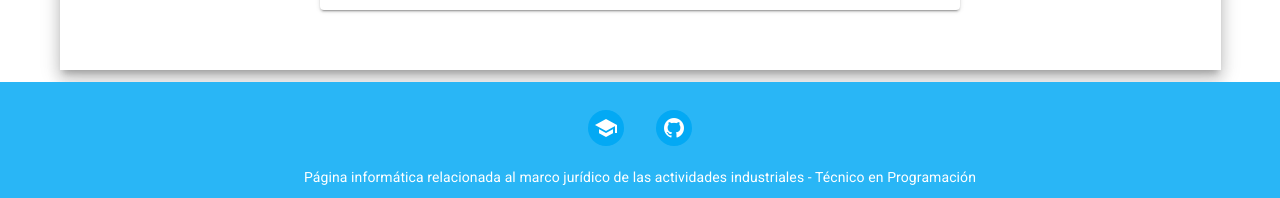
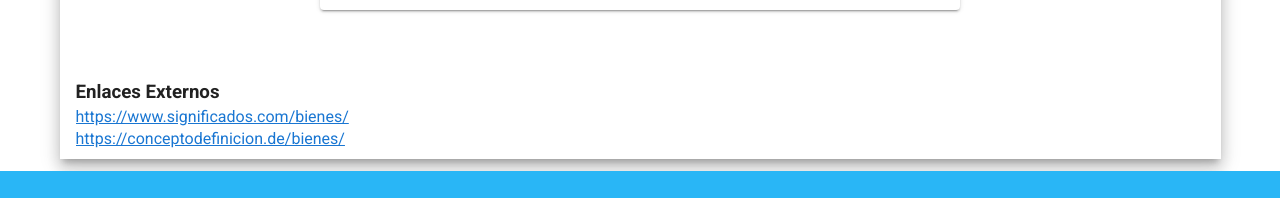
Before and after one commit to mayex-gif/pradas, a Nuxt app: page /3 in a window 1280 px wide. Shown: the part 1647-1845 px from the top of the page. Built offline with nearby package versions, Linux system fonts and the light colour scheme.

Commit message:
update info

```diff
--- a/pages/3.vue
+++ b/pages/3.vue
@@ -60,6 +60,15 @@
             <v-divider></v-divider>
           </v-card>
         </v-list-item>
+        <v-list-item last-line>
+          <v-list-item-content>
+            <h3>Enlaces Externos</h3>
+            <v-divider class="mb-1"></v-divider>
+            <br>
+            <a href="https://www.significados.com/bienes/">https://www.significados.com/bienes/</a><br>
+            <a href="https://conceptodefinicion.de/bienes/">https://conceptodefinicion.de/bienes/</a>
+          </v-list-item-content>
+        </v-list-item>
       </v-card>
     </v-hover>
   </div>
--- a/pages/5.vue
+++ b/pages/5.vue
@@ -46,7 +46,8 @@
             <p class="ma-4"><strong> ANÁLISIS FORENSE:</strong> El Análisis Forense surge como consecuencia de la necesidad de investigar los incidentes de Seguridad Informática que se producen en las entidades. Persigue la identificación del autor y del motivo del ataque. Igualmente, trata de hallar la manera de evitar ataques similares en el futuro y obtener pruebas periciales.</p>
           </v-list-item-content>
         </v-list-item>
-        <div align="center"><img src="https://i0.wp.com/biblioteca.todoelderecho.com/wp-content/uploads/2021/01/delitos-informaticos.jpg?fit=700%2C479&ssl=1"></div>
+        <div align="center" style="aling-items: center; item-aling: center;" class="pb-15"><img src="https://i0.wp.com/biblioteca.todoelderecho.com/wp-content/uploads/2021/01/delitos-informaticos.jpg?fit=700%2C479&ssl=1">
+        <p><strong>Hacker</strong> analizando informacion</p></div>
           <v-list-item last-line>
           <v-list-item-content>
             <h3>Enlaces Externos</h3>
```
